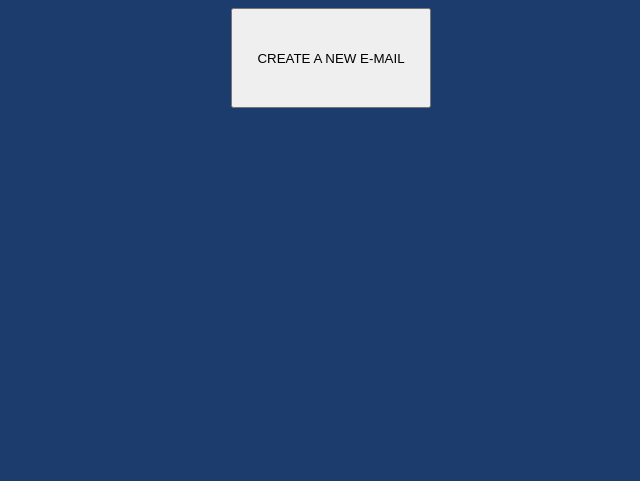
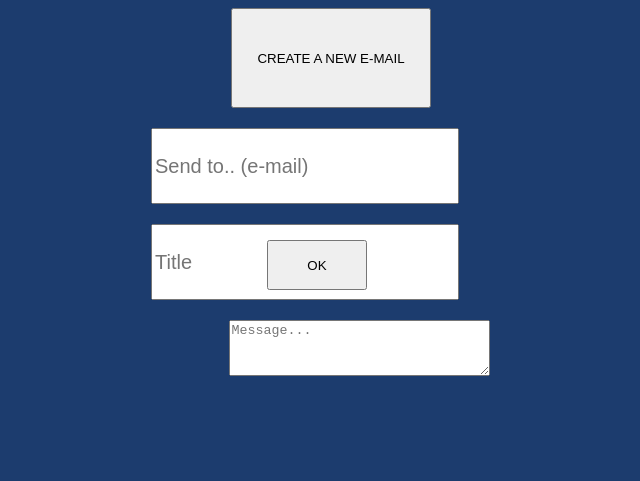
Before and after one commit to gasparpeter/Sign-in, a plain HTML site: page page2.html in a window 1280 px wide. Shown: the whole page, without its empty margins (309-949 px from the left). Drawn offline with Linux system fonts and the light colour scheme.

Commit message:
- created OK btn, 'create a new e-mail' btn disappear himself

```diff
--- a/app2.js
+++ b/app2.js
@@ -3,4 +3,5 @@ let doboz = document.getElementById('doboz');
 
 gomb.addEventListener("click", function () {
    doboz.style.display = 'block';
+   gomb.style.display = 'none';
 });
--- a/page2.html
+++ b/page2.html
@@ -13,9 +13,10 @@
 <button id="gomb">CREATE A NEW E-MAIL</button>
 
 <div id="doboz">
-    <input type="text">
-    <input type="text">
-    <textarea name="" id="" cols="30" rows="10"></textarea>
+    <input type="text" placeholder="Send to.. (e-mail)">
+    <input type="text" placeholder="Title">
+    <textarea placeholder="Message..." name="" id="area" cols="30" rows="10" ></textarea>
+    <button id="gomb2">OK</button>
 </div>
 
 
--- a/style.css
+++ b/style.css
@@ -51,7 +51,7 @@ input {
 }
 
 #doboz {
-    display: none;
+    display: block;
     margin: auto;
     width: 400px;
     height: 350px;
@@ -64,3 +64,19 @@ input {
     width: 200px;
     height: 100px;
 }
+
+#area {
+    margin: auto;
+    height: 50px;
+    position: absolute;
+    left: 42%;
+}
+
+#gomb2 {
+    margin: auto;
+    position: absolute;
+    width: 100px;
+    height: 50px;
+    top: 30%;
+    left: 45%;
+}
```
